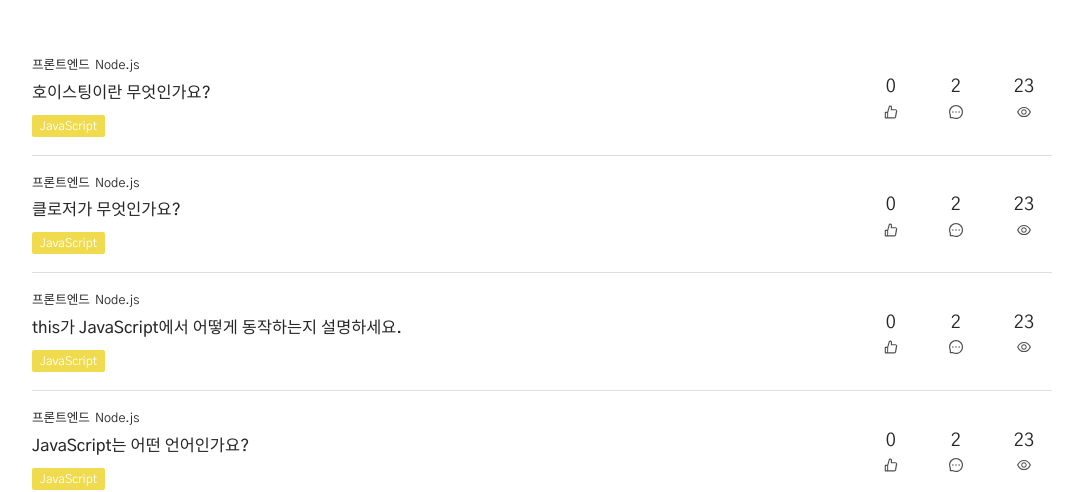
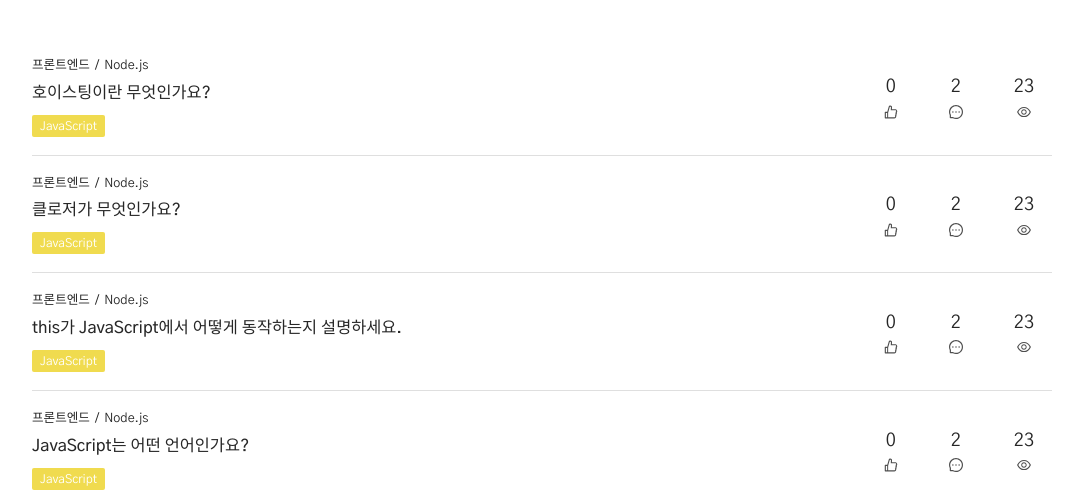
Before and after one commit to togather-view/togather-view-demo, a Next.js app: page /main in a window 1280 px wide. Shown: the part 203-695 px from the top of the page, without its empty margins (98-1181 px from the left). Built offline with nearby package versions, Linux system fonts and the light colour scheme.

Commit message:
feat: Add after in job tag

```diff
--- a/src/styles/components/Question.module.scss
+++ b/src/styles/components/Question.module.scss
@@ -27,6 +27,10 @@
 
       :not(:last-child) {
         margin-right: 5px;
+        &::after {
+          content: "/";
+          margin-left: 5px;
+        }
       }
     }
 
```
